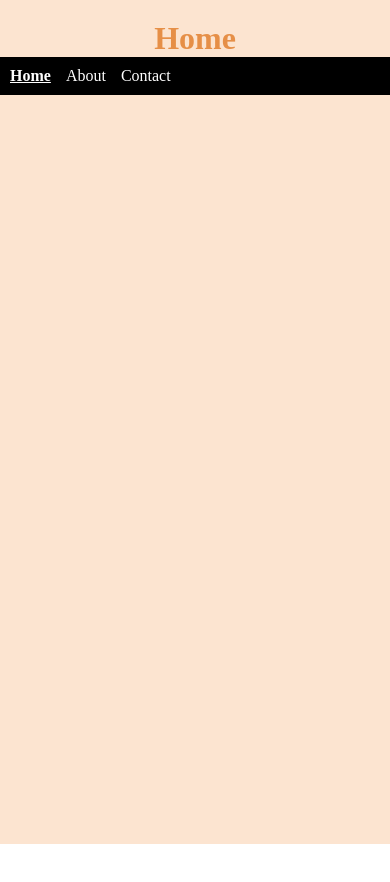
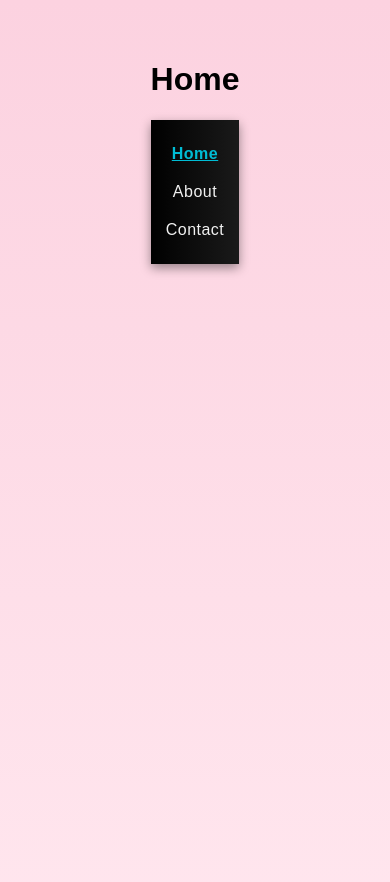
Before and after one commit to OmKadam-1/assignment-18, a React (Vite) app: page / in a window 390 px wide. Shown: the top 882 px of the page. Before the commit the page ends 844 px from the top, so only its background shows below. Built offline with nearby package versions, Linux system fonts and the light colour scheme.

Commit message:
css changed

```diff
--- a/src/About.css
+++ b/src/About.css
@@ -1,12 +1,61 @@
-.about-container{
-    background-color: #fcd2e0;
+.about-container {
+    background: linear-gradient(180deg, #fcd2e0, #ffe6ee);
     min-height: 100vh;
     margin: 0;
+    padding: 40px 20px;
+    display: flex;
+    flex-direction: column;
+    align-items: center;
+    justify-content: flex-start;
+    font-family: 'Poppins', sans-serif;
 }
 
-.about-heading{
-    color:#bf2853;
-     margin: 0;
-     text-align: center;
-     padding-top: 20px;
+.about-heading {
+    color: #bf2853;
+    font-size: 2.5rem;
+    font-weight: 700;
+    text-align: center;
+    margin-bottom: 30px;
+    text-transform: uppercase;
+    letter-spacing: 2px;
+    position: relative;
 }
+
+.about-heading::after {
+    content: "";
+    display: block;
+    width: 80px;
+    height: 4px;
+    background-color: #bf2853;
+    margin: 10px auto 0;
+    border-radius: 2px;
+}
+
+.about-content {
+    max-width: 900px;
+    background-color: #fff;
+    color: #333;
+    padding: 30px;
+    border-radius: 20px;
+    box-shadow: 0 8px 20px rgba(0, 0, 0, 0.15);
+    line-height: 1.8;
+    font-size: 1.1rem;
+    text-align: justify;
+    transition: transform 0.3s ease, box-shadow 0.3s ease;
+}
+
+.about-content:hover {
+    transform: translateY(-5px);
+    box-shadow: 0 10px 25px rgba(0, 0, 0, 0.2);
+}
+
+@media (max-width: 768px) {
+    .about-heading {
+        font-size: 2rem;
+    }
+
+    .about-content {
+        padding: 20px;
+        font-size: 1rem;
+    }
+}
--- a/src/Contact.css
+++ b/src/Contact.css
@@ -1,12 +1,61 @@
-.contact-container{
-    background-color: #d0e0fc;
+.contact-container {
+    background: linear-gradient(180deg, #fcd2e0, #ffe6ee);
     min-height: 100vh;
     margin: 0;
+    padding: 40px 20px;
+    display: flex;
+    flex-direction: column;
+    align-items: center;
+    justify-content: flex-start;
+    font-family: 'Poppins', sans-serif;
 }
 
-.contact-heading{
-    color:#474AE6 ;
-    margin: 0;
+.contact-heading {
+    color: #bf2853;
+    font-size: 2.5rem;
+    font-weight: 700;
     text-align: center;
-    padding-top: 20px;
+    margin-bottom: 30px;
+    text-transform: uppercase;
+    letter-spacing: 2px;
+    position: relative;
 }
+
+.contact-heading::after {
+    content: "";
+    display: block;
+    width: 80px;
+    height: 4px;
+    background-color: #bf2853;
+    margin: 10px auto 0;
+    border-radius: 2px;
+}
+
+.contact-content {
+    max-width: 900px;
+    background-color: #fff;
+    color: #333;
+    padding: 30px;
+    border-radius: 20px;
+    box-shadow: 0 8px 20px rgba(0, 0, 0, 0.15);
+    line-height: 1.8;
+    font-size: 1.1rem;
+    text-align: justify;
+    transition: transform 0.3s ease, box-shadow 0.3s ease;
+}
+
+.contact-content:hover {
+    transform: translateY(-5px);
+    box-shadow: 0 10px 25px rgba(0, 0, 0, 0.2);
+}
+
+@media (max-width: 768px) {
+    .contact-heading {
+        font-size: 2rem;
+    }
+
+    .contact-content {
+        padding: 20px;
+        font-size: 1rem;
+    }
+}
--- a/src/Home.css
+++ b/src/Home.css
@@ -1,12 +1,61 @@
-.home-container{
-    background-color: #fce4d0;
+.home-container {
+    background: linear-gradient(180deg, #fcd2e0, #ffe6ee);
     min-height: 100vh;
     margin: 0;
+    padding: 40px 20px;
+    display: flex;
+    flex-direction: column;
+    align-items: center;
+    justify-content: flex-start;
+    font-family: 'Poppins', sans-serif;
 }
 
-.heading{
-    color:#E68f47;
-    margin: 0;
+.home-heading {
+    color: #bf2853;
+    font-size: 2.5rem;
+    font-weight: 700;
     text-align: center;
-    padding-top: 20px;
+    margin-bottom: 30px;
+    text-transform: uppercase;
+    letter-spacing: 2px;
+    position: relative;
 }
+
+.home-heading::after {
+    content: "";
+    display: block;
+    width: 80px;
+    height: 4px;
+    background-color: #bf2853;
+    margin: 10px auto 0;
+    border-radius: 2px;
+}
+
+.home-content {
+    max-width: 900px;
+    background-color: #fff;
+    color: #333;
+    padding: 30px;
+    border-radius: 20px;
+    box-shadow: 0 8px 20px rgba(0, 0, 0, 0.15);
+    line-height: 1.8;
+    font-size: 1.1rem;
+    text-align: justify;
+    transition: transform 0.3s ease, box-shadow 0.3s ease;
+}
+
+.home-content:hover {
+    transform: translateY(-5px);
+    box-shadow: 0 10px 25px rgba(0, 0, 0, 0.2);
+}
+
+@media (max-width: 768px) {
+    .home-heading {
+        font-size: 2rem;
+    }
+
+    .home-content {
+        padding: 20px;
+        font-size: 1rem;
+    }
+}
--- a/src/Navbar.css
+++ b/src/Navbar.css
@@ -1,16 +1,50 @@
+/* Navbar container */
 .navbar {
-    background-color:black;
+    background: linear-gradient(90deg, #000000, #1a1a1a);
     color: white;
-    padding: 10px;
+    padding: 15px 40px;
+    display: flex;
+    align-items: center;
+    justify-content: space-between;
+    box-shadow: 0 4px 10px rgba(0, 0, 0, 0.4);
+    position: sticky;
+    top: 0;
+    z-index: 100;
 }
 
-.menu{
-    color: white;
-    margin-right: 15px;
+/* Menu links */
+.menu {
+    color: #f1f1f1;
+    margin-right: 25px;
     text-decoration: none;
+    font-size: 1rem;
+    letter-spacing: 0.5px;
+    transition: all 0.3s ease;
 }
 
-.menu-active{
+/* Hover effect */
+.menu:hover {
+    color: #00bcd4;
+    text-shadow: 0 0 8px #00bcd4;
+    transform: scale(1.05);
+}
+
+/* Active menu item */
+.menu-active {
     font-weight: bold;
     text-decoration: underline;
+    color: #00bcd4;
 }
+
+/* Optional: Responsive adjustment */
+@media (max-width: 768px) {
+    .navbar {
+        flex-direction: column;
+        text-align: center;
+        padding: 15px;
+    }
+    .menu {
+        display: block;
+        margin: 10px 0;
+    }
+}
```
